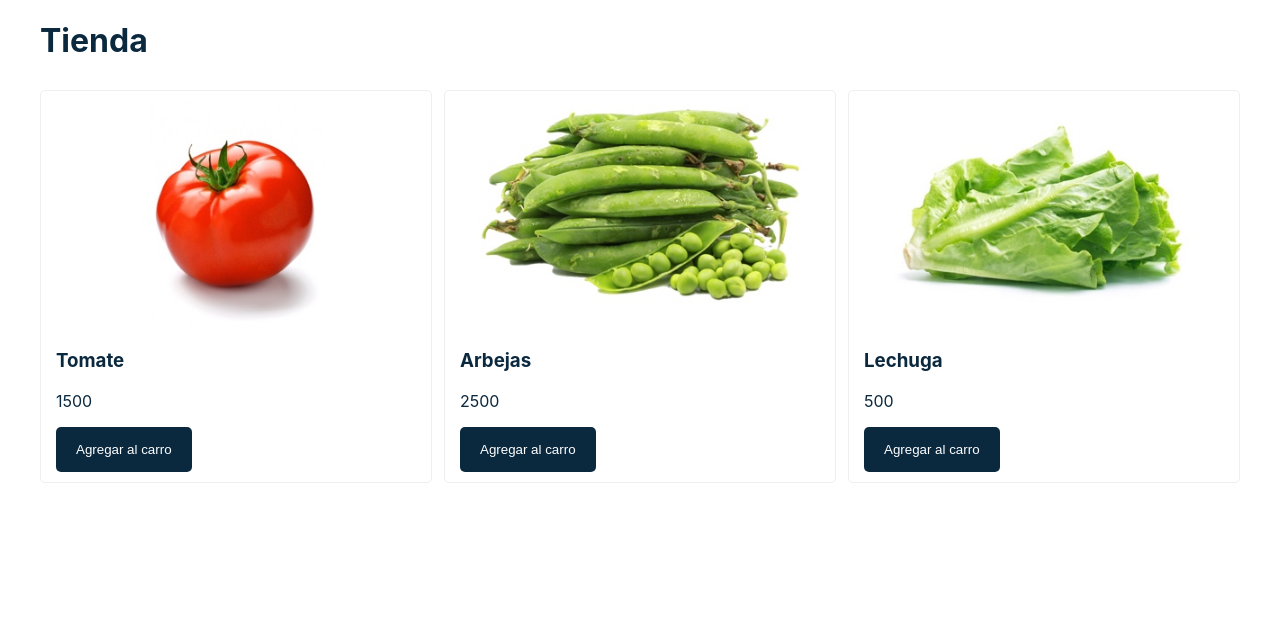
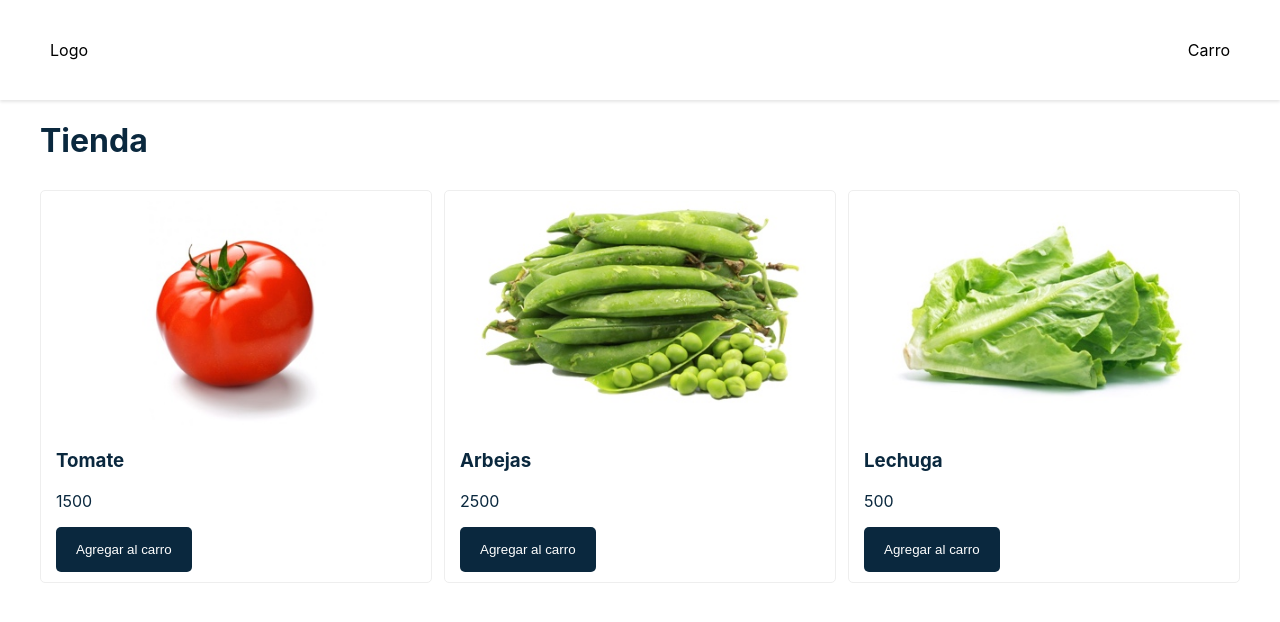
Before and after one commit to plagaz/carro-de-compras, a React (Create React App) app: page / in a window 1280 px wide. Shown: the top 622 px of the page. Built offline with nearby package versions, Linux system fonts and the light colour scheme.

Commit message:
Agregando Componente Navbar

```diff
--- a/src/App.js
+++ b/src/App.js
@@ -1,6 +1,7 @@
 import { Component } from "react";
 import Productos from "./components/Productos";
 import Layout from "./components/Layout";
+import Navbar from "./components/Navbar";
 import Title from "./components/Title";
 
 class App extends Component {
@@ -14,6 +15,7 @@
   render() {
     return (
       <div>
+      <Navbar/>
         <Layout>
         <Title/>
           <Productos
--- /dev/null
+++ b/src/components/Navbar.js
@@ -0,0 +1,26 @@
+import { Component } from "react";
+
+const styles ={
+  navbar:{
+    display:'flex',
+    flexDirection:'row',
+    alignItems:'center',
+    height:'100px',
+    justifyContent:'space-between',
+    position:'relative',
+    padding:'0 50px',
+    boxShadow:'0 2px 3px rgb(0,0,0,0.1)'
+  }
+}
+class Navbar extends Component {
+  render() {
+    return (
+      <nav style={styles.navbar}>
+        <p>Logo</p>
+        <p>Carro</p>
+      </nav>
+    );
+  }
+}
+
+export default Navbar;
```
